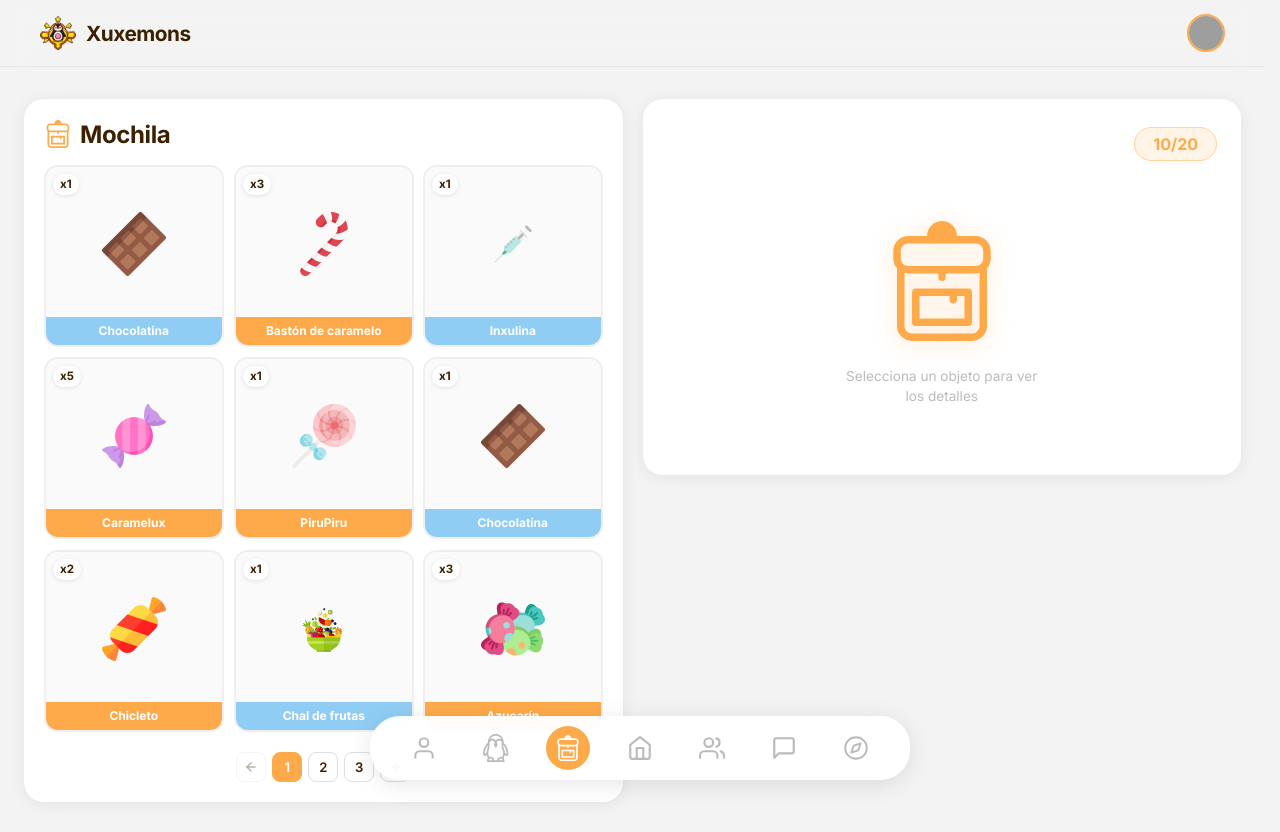
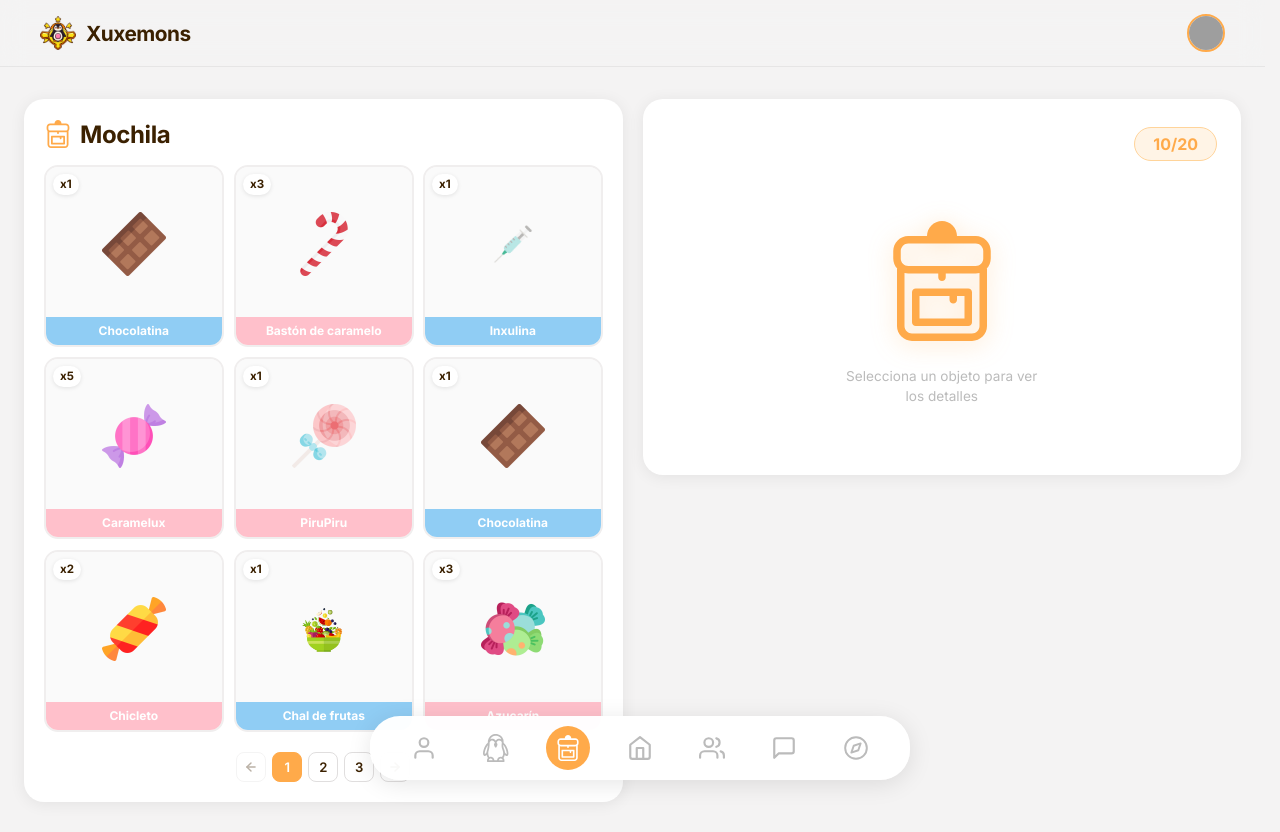
Before and after one commit to 333ares/Xuxemons, an Angular app in the folder frontend/: page /mochila in a window 1280 px wide. Shown: the top 832 px of the page. Built offline with nearby package versions, Linux system fonts and the light colour scheme; sample sign-in values are in the browser's storage; grey boxes are pictures that could not be loaded.

Commit message:
Cambio de color para que se note al seleccionarse

```diff
--- a/frontend/src/app/mochila/mochila.css
+++ b/frontend/src/app/mochila/mochila.css
@@ -331,7 +331,7 @@
 }
 
 .mo-card--xuxe .mo-card__nombre-bar {
-  background: #ffaa4a;
+  background: pink;
 }
 
 .mo-card--vacuna .mo-card__nombre-bar {
```
